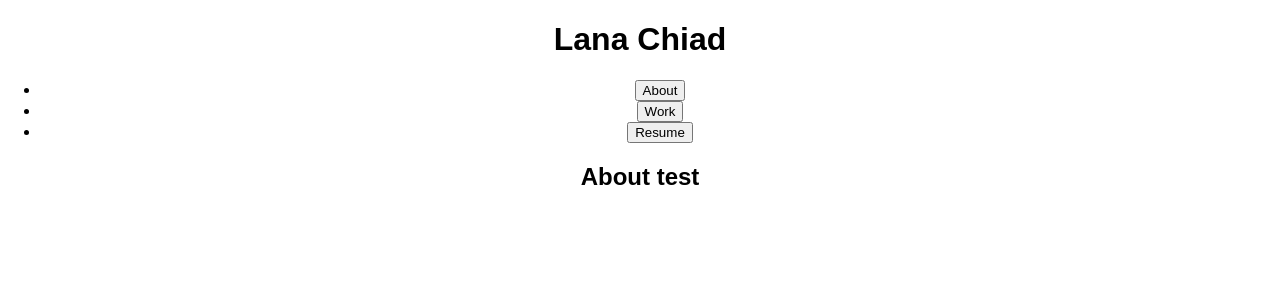
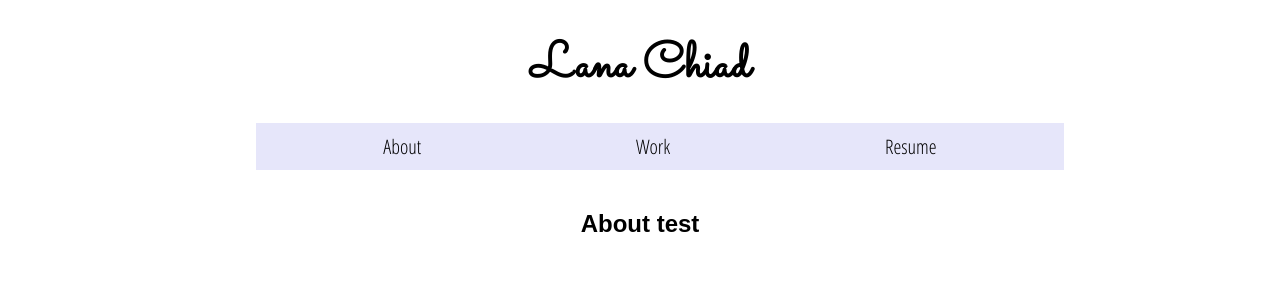
Before and after one commit to lanachiad/lanachiad.github.io, a React (Create React App) app: page / in a window 1280 px wide. Shown: the top 300 px of the page. Built offline with nearby package versions, Linux system fonts and the light colour scheme.

Commit message:
Add first layer styling to app

```diff
--- a/src/App.css
+++ b/src/App.css
@@ -1,3 +1,45 @@
+@import url('https://fonts.googleapis.com/css?family=Open+Sans+Condensed:300|Sacramento');
+
+* {
+  margin: 0;
+  padding: 0;
+}
+
 .App {
+  align-items: center;
+  display: flex;
+  justify-content: center;
   text-align: center;
 }
+
+.App > div {
+  width: 60%;
+}
+
+h1 {
+  font-family: 'Sacramento', cursvive;
+  font-size: 50px;
+  padding: 30px 0 10px;
+}
+
+nav {
+  background-color: lavender;
+  margin: 10px auto 40px;
+  padding: 10px 20px;
+  width: 100%;
+}
+
+nav ul {
+  display: flex;
+  justify-content: space-around;
+  list-style-type: none;
+  margin: 0;
+}
+
+nav ul li button {
+  background-color: lavender;
+  border: 0;
+  cursor: pointer;
+  font-family: 'Open Sans Condensed', sans-serif;
+  font-size: 20px;
+}
```
